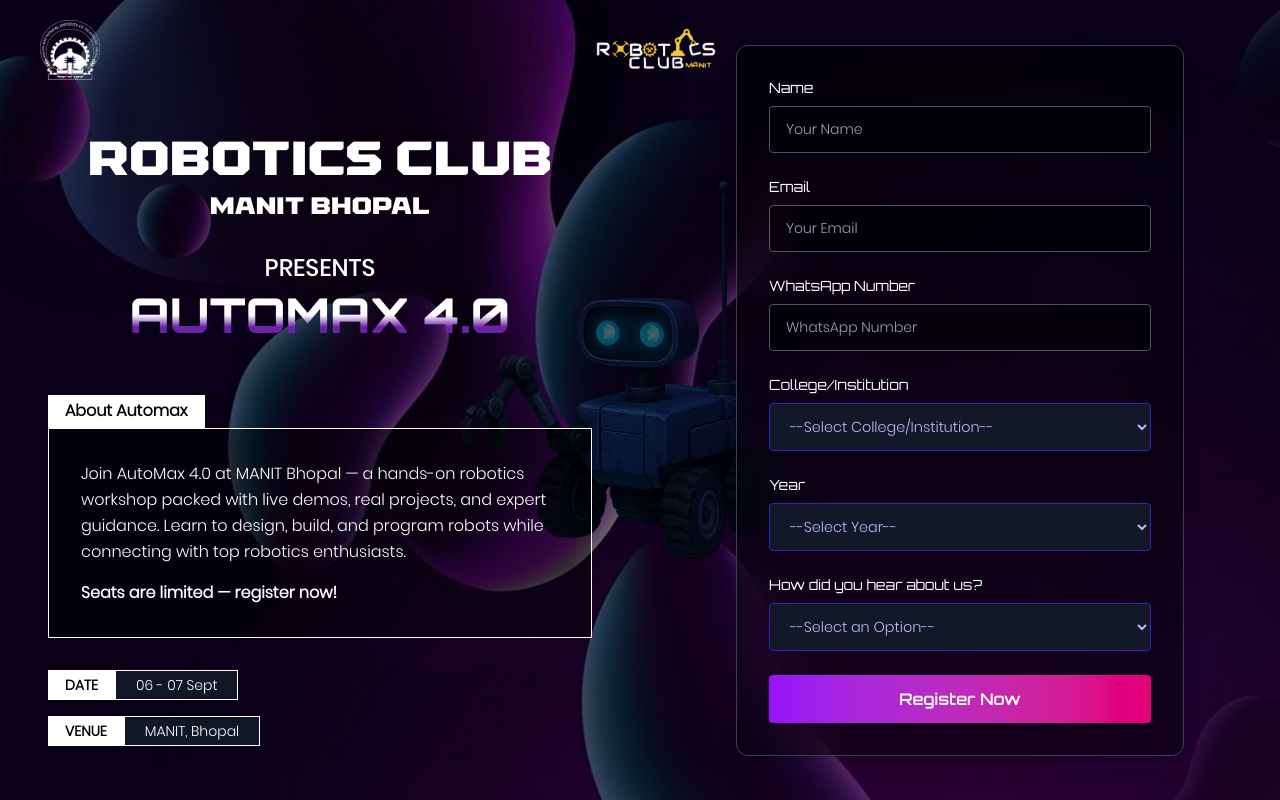
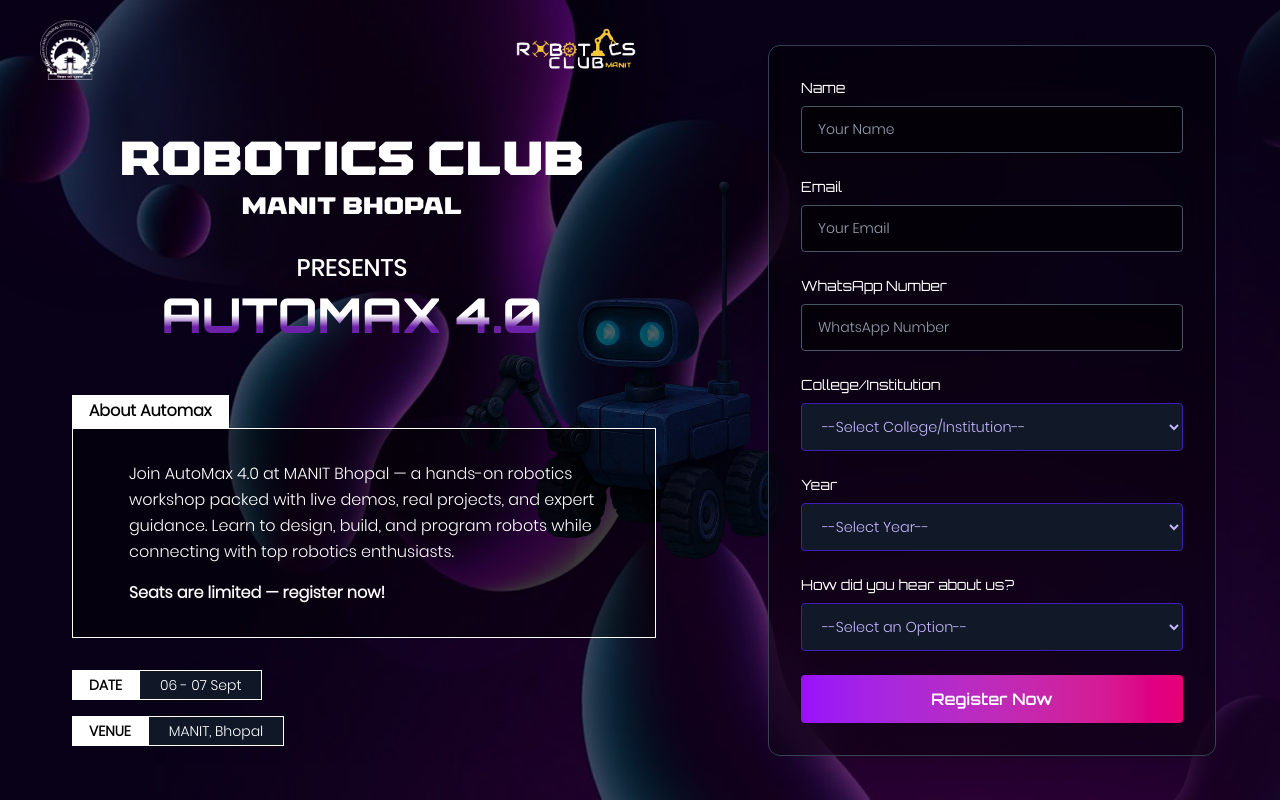
Before and after one commit to anupam-dwivedi06/Robotics-form, a Next.js app: page / in a window 1280 px wide. Built offline with nearby package versions, Linux system fonts and the light colour scheme.

Commit message:
minute changes

```diff
--- a/src/app/globals.css
+++ b/src/app/globals.css
@@ -141,7 +141,7 @@
 
 }
 ::-webkit-scrollbar {
-  width: 12px;
+  width: 8px;
   background: transparent;
 }
 
@@ -161,9 +161,7 @@
 }
 
 /* Scrollbar Thumb Hover */
-::-webkit-scrollbar-thumb:hover {
-  background: linear-gradient(180deg, #3a1c51, #f472b6);
-}
+
 
 /* Optional: Scrollbar corner if both horizontal and vertical scrollbars present */
 ::-webkit-scrollbar-corner {
--- a/src/app/page.jsx
+++ b/src/app/page.jsx
@@ -116,27 +116,28 @@
         <div className="absolute top-1/3 left-1/2 w-28 h-28 md:w-56 md:h-56 bg-indigo-700/15 rounded-full blur-3xl animate-pulse delay-500"></div>
       </div>
 
-      <div className="relative z-10 flex flex-col lg:flex-row min-h-screen w-full overflow-hidden">
+      <div className="relative z-10 flex flex-col lg:flex-row min-h-screen w-full overflow-hidden ">
         {/* Left Panel - No blur */}
 
+
+
+
+
+        <div className=" relative w-full lg:w-[55%] p-6 md:p-12 flex flex-col justify-center text-white bg-black/60
+  lg:sticky lg:top-0 lg:h-screen pl-9">
+          <img
+            src="/MANIT.png"
+            alt="Decoration 1"
+            className="absolute  top-5 left-10 z-100  w-15 h-15 opacity-100 "
+          />
           <img
             src="/logo.png"
             alt="Decoration"
             className="absolute
     top-0 right-0       /* default for all screens */
     md:top-4 md:right-0 /* medium and up */
-    lg:top-0 lg:left-140 /* large and up */
+    lg:top-0 lg:right-8 /* large and up */
      md:w-36 lg:w-48 w-48 h-auto opacity-100 z-50 "
-    />
-
-
-
-        <div className="w-full lg:w-1/2 p-6 md:p-12 flex flex-col justify-center text-white bg-black/60
-  lg:sticky lg:top-0 lg:h-screen">
-    <img
-        src="/MANIT.png"
-        alt="Decoration 1"
-        className="absolute  top-5 left-10 z-100  w-15 h-15 opacity-100 "
           />
 
           {/* Left panel content */}
@@ -158,31 +159,31 @@
               </div>
             </div>
           </div>
-<div className="bg-white text-black px-4 py-1 font-bold   w-fit poppins-light text-xl border2 ">About Automax</div>
-          <div className="mb-6 md:mb-8 bg-black/40 border border-white/30 p-5 md:p-8  border2 max-w-170 ">
+          <div className="bg-white text-black px-4 py-1 font-bold   w-fit poppins-light text-xl border2 md:ml-6 ">About Automax</div>
+          <div className="mb-6 md:mb-8 bg-black/40 border border-white/30 p-5 md:p-8  border2 max-w-180 md:ml-6">
 
-            <p className="text-white text-sm md:text-base leading-relaxed poppins-light ">
+            <p className="text-white text-sm md:text-base leading-relaxed poppins-light md:ml-6  ">
               Join AutoMax 4.0 at MANIT Bhopal — a hands-on robotics workshop packed with live demos, real projects, and expert guidance. Learn to design, build, and program robots while connecting with top robotics enthusiasts.
             </p>
-            <p className="text-white text-sm md:text-base mt-4 font-semibold poppins-light ">
+            <p className="text-white text-sm md:text-base mt-4 font-semibold poppins-light md:ml-6 ">
               Seats are limited — register now!
             </p>
           </div>
 
           <div className="space-y-4 mb-6 lg:mb-0 text-white">
-            <div className="flex flex-col sm:flex-row sm:items-center gap-2 sm:gap-0">
-              <div className="bg-white text-black px-4 py-1 font-bold text-sm  w-fit poppins-light border2">DATE</div>
-              <div className="bg-gray-900 px-5 py-1  text-sm poppins-light border2">06 - 07 Sept</div>
+            <div className="flex flex-col sm:flex-row sm:items-center gap-2 sm:gap-0 md:ml-6 ">
+              <div className="bg-white text-black px-4 py-1 font-bold text-sm  w-fit poppins-light border2  ">DATE</div>
+              <div className="bg-gray-900 px-5 py-1  text-sm poppins-light border2  ">06 - 07 Sept</div>
             </div>
-            <div className="flex flex-col sm:flex-row sm:items-center gap-2 sm:gap-0">
-              <div className="bg-white text-black px-4 py-1 font-bold text-sm  w-fit poppins-light border2">VENUE</div>
-              <div className="bg-gray-900 px-5 py-1 text-sm poppins-light border2 ">MANIT, Bhopal</div>
+            <div className="flex flex-col sm:flex-row sm:items-center gap-2 sm:gap-0 md:ml-6 ">
+              <div className="bg-white text-black px-4 py-1 font-bold text-sm  w-fit poppins-light border2  ">VENUE</div>
+              <div className="bg-gray-900 px-5 py-1 text-sm poppins-light border2  ">MANIT, Bhopal</div>
             </div>
           </div>
         </div>
 
         {/* Right Panel - Form with translucent blurred background */}
-<div className="w-full lg:w-1/2 p-6 md:p-10 flex items-center justify-center bg-black/60 overflow-hidden">
+        <div className="w-full lg:w-[45%] p-6 md:p-10 flex items-center justify-center bg-black/60 overflow-hidden">
           <div
             className="w-full max-w-md bg-black/40 backdrop-blur-xl rounded-xl shadow-xl border border-gray-700 p-8
     max-h-[90vh] overflow-y-auto "
```
Lines whose indentation alone changed are shown as unchanged.
